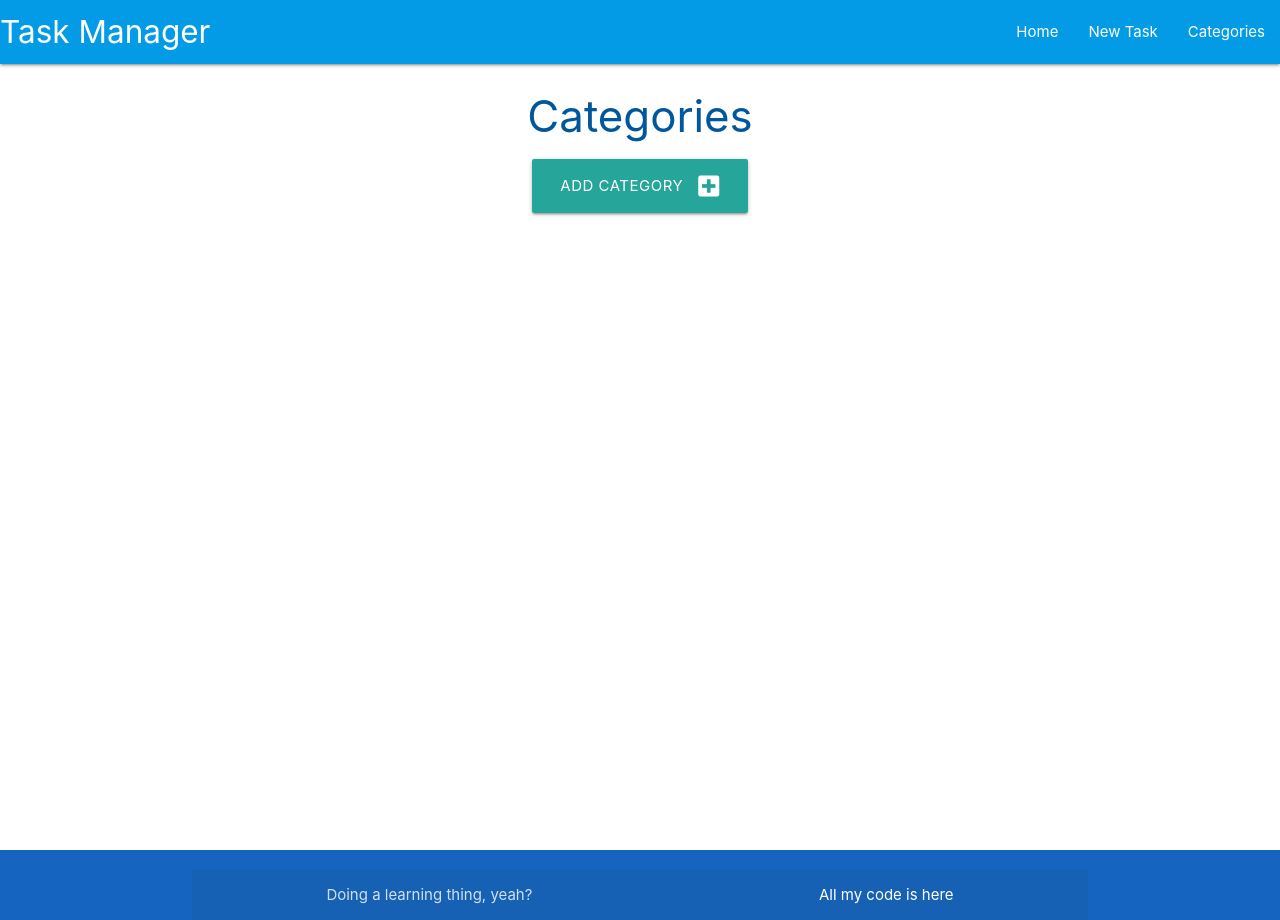
After one commit to Zandirin/Task-Manager, a Flask app: page /categories in a window 1280 px wide. The commit adds this page. Run offline with Flask 3, Linux system fonts and the light colour scheme.

Commit message:
Adds basic ability to add categories to database

```diff
--- a/taskmanager/routes.py
+++ b/taskmanager/routes.py
@@ -1,4 +1,4 @@
-from flask import render_template
+from flask import render_template, request, url_for
 from taskmanager import app, db
 from taskmanager.models import Category, Task
 
@@ -6,3 +6,18 @@ from taskmanager.models import Category, Task
 @app.route("/")
 def home():
     return render_template("tasks.html")
+
+
+@app.route("/categories")
+def categories():
+    return render_template("categories.html")
+
+
+@app.route("/add_category", methods=["GET", "POST"])
+def add_category():
+    if request.method == "POST":
+        category = Category(category_name=request.form.get("category_name"))
+        db.session.add(category)
+        db.commit()
+        return redirect(url_for("categories"))
+    return render_template("add_category.html")
--- a/taskmanager/templates/base.html
+++ b/taskmanager/templates/base.html
@@ -26,7 +26,7 @@
                 <ul class="right hide-on-med-and-down">
                     <li><a href="{{ url_for('home') }}">Home</a></li>
                     <li><a href="">New Task</a></li>
-                    <li><a href="">Categories</a></li>
+                    <li><a href="{{ url_for('categories') }}">Categories</a></li>
                 </ul>
             </div>
         </nav>
@@ -35,7 +35,7 @@
         <ul class="sidenav" id="mobile-demo">
             <li><a href="{{ url_for('home') }}">Home</a></li>
             <li><a href="">New Task</a></li>
-            <li><a href="">Categories</a></li>
+            <li><a href="{{ url_for('categories') }}">Categories</a></li>
         </ul>
     </header>
 
--- /dev/null
+++ b/taskmanager/templates/categories.html
@@ -0,0 +1,14 @@
+{% extends "base.html" %}
+{% block content %}
+
+<h3 class="light-blue-text text-darken-4 center-align">Categories</h3>
+
+<div class="row">
+    <div class="col s12 center-align">
+        <a href="{{ url_for('add_category') }}" class="btn-large light-blue-darken-2">
+            Add Category <i class="fas fa-plus-square right"></i>
+        </a>
+    </div>
+</div>
+
+{% endblock %}
```
Also changed, not shown: taskmanager/templates/add_category.html (added, +25 -0 lines).
